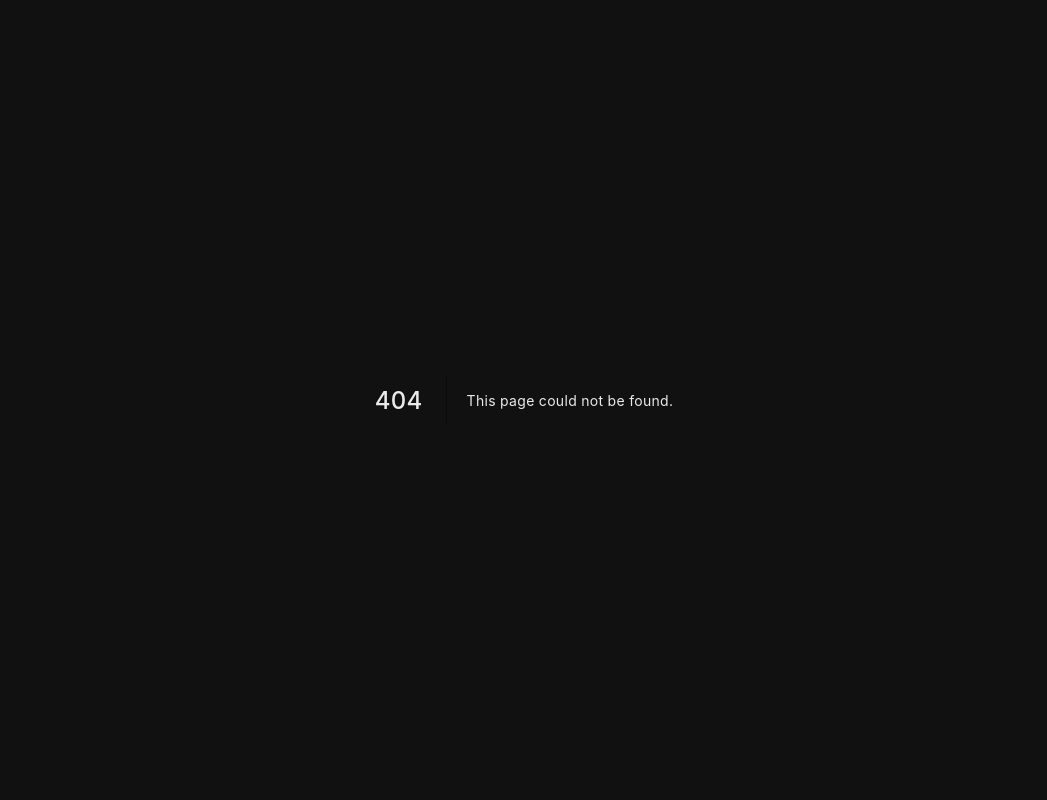
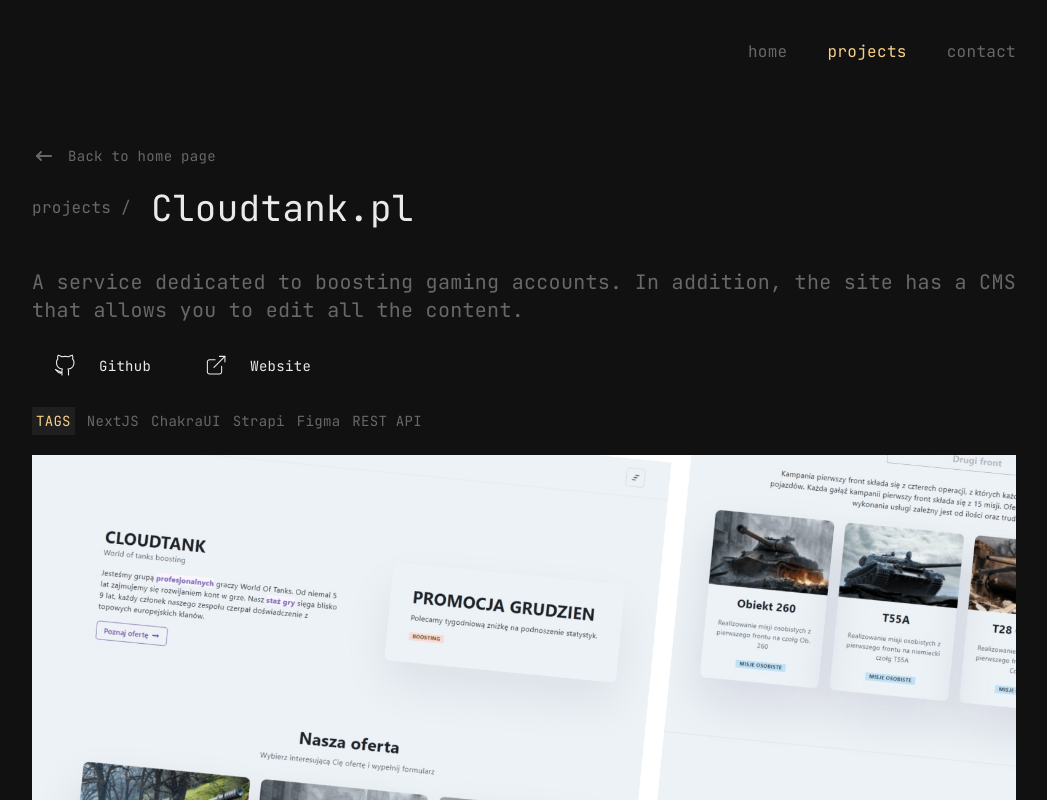
Before and after one commit to BLOCKYe/Portfolio-3.0, a Next.js app: page /projects/cloudtank in a window 1280 px wide. Before the commit this address had no page. Shown: the top 800 px of the page, without its empty margins (116-1163 px from the left). Built offline with nearby package versions, Linux system fonts and the light colour scheme.

Commit message:
Create project page

```diff
--- a/components/common/Topbar/Topbar.tsx
+++ b/components/common/Topbar/Topbar.tsx
@@ -7,6 +7,7 @@
 */
 
 import React, {Component} from 'react';
+import Link from 'next/link'
 
 interface ITopbar {
     selected: 'home' | 'projects' | 'contact'
@@ -16,13 +17,20 @@
     render() {
         return (
             <div className="animation-fade-3 flex justify-end gap-5 md:gap-10 text-justWhite-dark">
-                <div className="text-extra-color">
-                    home
-                </div>
-                <div className={'transition-all hover:text-justWhite-light cursor-pointer'}>
+                <Link href={'/'} passHref>
+                    <div className={this.props.selected === 'home' ? 'text-extra-color' :
+                        'transition-all hover:text-justWhite-light cursor-pointer'}>
+                        home
+                    </div>
+                </Link>
+                <div
+                    className={this.props.selected === 'projects' ? 'text-extra-color' :
+                        'transition-all hover:text-justWhite-light cursor-pointer'}>
                     projects
                 </div>
-                <div className={'transition-all hover:text-justWhite-light cursor-pointer'}>
+                <div
+                    className={this.props.selected === 'contact' ? 'text-extra-color' :
+                        'transition-all hover:text-justWhite-light cursor-pointer'}>
                     contact
                 </div>
             </div>
--- a/components/home/PreviousProjects/Projects.tsx
+++ b/components/home/PreviousProjects/Projects.tsx
@@ -9,7 +9,7 @@
 import React, {Component} from 'react';
 import ProjectCard, {IProjectCard} from "../ProjectCard/ProjectCard";
 
-import test from '../../../pages/api/data.json'
+import projectsData from '../../../pages/api/data.json'
 
 class Projects extends Component {
     render() {
@@ -28,12 +28,12 @@
                 {/* <--- Projects container wrapper ---> */}
                 <div className="grid md:grid-cols-2 gap-5 mt-5">
                     <div className={'grid gap-5'}>
-                        {[].slice.call(test).slice(0, test.length / 2).map((project: IProjectCard) =>
+                        {[].slice.call(projectsData).slice(0, projectsData.length / 2).map((project: IProjectCard) =>
                             <ProjectCard key={project.id} {...project} />
                         )}
                     </div>
                     <div className={'grid gap-5'}>
-                        {[].slice.call(test).slice(test.length / 2, test.length).map((project: IProjectCard) =>
+                        {[].slice.call(projectsData).slice(projectsData.length / 2, projectsData.length).map((project: IProjectCard) =>
                             <ProjectCard key={project.id} {...project} />
                         )}
                     </div>
--- a/components/home/ProjectCard/ProjectCard.tsx
+++ b/components/home/ProjectCard/ProjectCard.tsx
@@ -8,7 +8,8 @@
 
 import React, {Component} from 'react';
 import Github from '../../../assets/icons/github-small.svg'
-import Link from '../../../assets/icons/link.svg'
+import WebsiteLink from '../../../assets/icons/link.svg'
+import NextIcon from '../../../assets/icons/nexticon.svg'
 import Tag from "../../common/Tag/Tag";
 import Helpers from "../../../kernel/Helpers";
 import {
@@ -16,6 +17,8 @@
     ModalContent,
     ModalOverlay
 } from "@chakra-ui/modal";
+import Link from 'next/link'
+import Back from "../../../assets/icons/backicon.svg";
 
 export interface IProjectCard {
     title: string,
@@ -94,7 +97,7 @@
                             {this.props.websiteLink && (
                                 <div onClick={() => Helpers.navigate(this.props.websiteLink)}
                                     className={'w-full justify-center flex items-center gap-5 rounded bg-justDark-light md:bg-justDark-black py-2 px-5 transition-all cursor-pointer hover:text-extra-color'}>
-                                    <Link />
+                                    <WebsiteLink />
                                     Website
                                 </div>
                             )}
@@ -110,6 +113,16 @@
                                 <Tag key={tag} text={tag} />
                             )}
                         </div>
+
+                        {this.props.link && (
+                            <Link href={this.props.link} passHref>
+                                <div className={'flex items-center gap-3 mt-5 cursor-pointer text-justWhite-dark ' +
+                                    'text-sm hover:text-justWhite-light transition-all group justify-end'}>
+                                    More about project
+                                    <NextIcon className={'flex transition-all group-hover:translate-x-1.5'}/>
+                                </div>
+                            </Link>
+                        )}
                     </div>
                 </div>
 
--- a/pages/api/data.json
+++ b/pages/api/data.json
@@ -9,7 +9,8 @@
     "category": "code",
     "id": 1,
     "thumbnail": "images/code/cloudtank.png",
-    "images": ["images/code/cloudtank.png", "images/code/cloudtank2.png"]
+    "images": ["/images/code/cloudtank.png", "/images/code/cloudtank2.png"],
+    "link": "/projects/cloudtank"
   },
   {
     "title": "Memenator",
--- /dev/null
+++ b/pages/projects/cloudtank.tsx
@@ -0,0 +1,120 @@
+/*
+ * Project: portfolio-3.0
+ * Author: Dominik Obłoza
+ * User: @BLOCKYe
+ * Date: 18.04.2022
+ * Time: 23:21
+*/
+
+import type {NextPage} from 'next'
+import Head from 'next/head'
+import Topbar from "../../components/common/Topbar/Topbar";
+import Footer from "../../components/common/Footer/Footer";
+import projectsData from '../../pages/api/data.json'
+import Helpers from "../../kernel/Helpers";
+import Github from "../../assets/icons/github-small.svg";
+import WebsiteLink from "../../assets/icons/link.svg";
+import React from "react";
+import Tag from "../../components/common/Tag/Tag";
+import Link from 'next/link'
+import Back from "../../assets/icons/backicon.svg";
+
+
+const CloudTank: NextPage = () => {
+    return (
+        <div>
+            <Head>
+                <title>Portfolio - Dominik Obłoza</title>
+                <meta name="description"
+                    content="Dominik Obłoza - Frontend developer, UI Designer, Digital Creator and Inspirer" />
+                <link rel="icon" href="/favicon.ico" />
+            </Head>
+
+
+            {/* <--- Page content wrapper ---> */}
+            <div className={'grid justify-center'}>
+                <div className="max-w-5xl w-full p-5 py-10">
+
+
+                    {/* <--- Top bar navigation ---> */}
+                    <Topbar selected={'projects'} />
+
+                    <Link href={'/'} passHref>
+                        <div className={'flex items-center gap-3 mt-10 md:mt-20 cursor-pointer text-justWhite-dark ' +
+                            'text-sm hover:text-justWhite-light transition-all group'}>
+                            <Back className={'flex transition-all group-hover:-translate-x-1.5'}/>
+                            <div>
+                                Back to home page
+                            </div>
+                        </div>
+                    </Link>
+
+                    {/* <--- Header ---> */}
+                    <div
+                        className="flex gap-2 sm:gap-5 mt-5 flex-wrap items-center  animation-fade-1 text-justWhite-dark">
+                        projects /
+                        <div className="text-3xl md:text-4xl text-justWhite-light">
+                            {projectsData[0].title}
+                        </div>
+                    </div>
+
+                    <div className="mt-10 text-justWhite-dark text-md md:text-xl animation-fade-2">
+                        {projectsData[0].desc}
+                    </div>
+
+                    <div className="flex gap-3 mt-5 text-sm justify-start flex-wrap md:flex-nowrap">
+                        {projectsData[0].githubLink && (
+                            <div onClick={() => Helpers.navigate(projectsData[0].githubLink)}
+                                className={'flex items-center gap-5 rounded bg-justDark-light md:bg-justDark-black py-2 px-5 transition-all cursor-pointer hover:text-extra-color'}>
+                                <Github />
+                                Github
+                            </div>
+                        )}
+
+                        {projectsData[0].websiteLink && (
+                            <div onClick={() => Helpers.navigate(projectsData[0].websiteLink)}
+                                className={'flex items-center gap-5 rounded bg-justDark-light md:bg-justDark-black py-2 px-5 transition-all cursor-pointer hover:text-extra-color'}>
+                                <WebsiteLink />
+                                Website
+                            </div>
+                        )}
+                    </div>
+
+                    <div className="flex gap-2 md:gap-3 mt-5 flex-wrap items-center">
+
+                        <div className={'text-sm bg-[#1F1F1F] text-extra-color p-1'}>
+                            TAGS
+                        </div>
+
+                        {[].slice.call(projectsData[0].tags).map((tag: string) =>
+                            <Tag key={tag} text={tag} />
+                        )}
+                    </div>
+
+
+                    {/* <--- Gallery ---> */}
+                    {projectsData[0].images && (
+                        <>
+                            {[].slice.call(projectsData[0].images).map((image: string) =>
+                                <img src={image} alt={projectsData[0].title} key={image}
+                                    className={'transition-all w-full mt-5'} />
+                            )}
+                        </>
+                    )}
+
+                    {!projectsData[0].images && (
+                        <img src={projectsData[0].thumbnail} alt={projectsData[0].title}
+                            className={'transition-all w-full mt-5'} />
+                    )}
+
+
+                    {/* <--- Footer ---> */}
+                    <Footer />
+
+                </div>
+            </div>
+        </div>
+    )
+}
+
+export default CloudTank
```
Also changed, not shown: assets/icons/backicon.svg (added), assets/icons/nexticon.svg (added).
